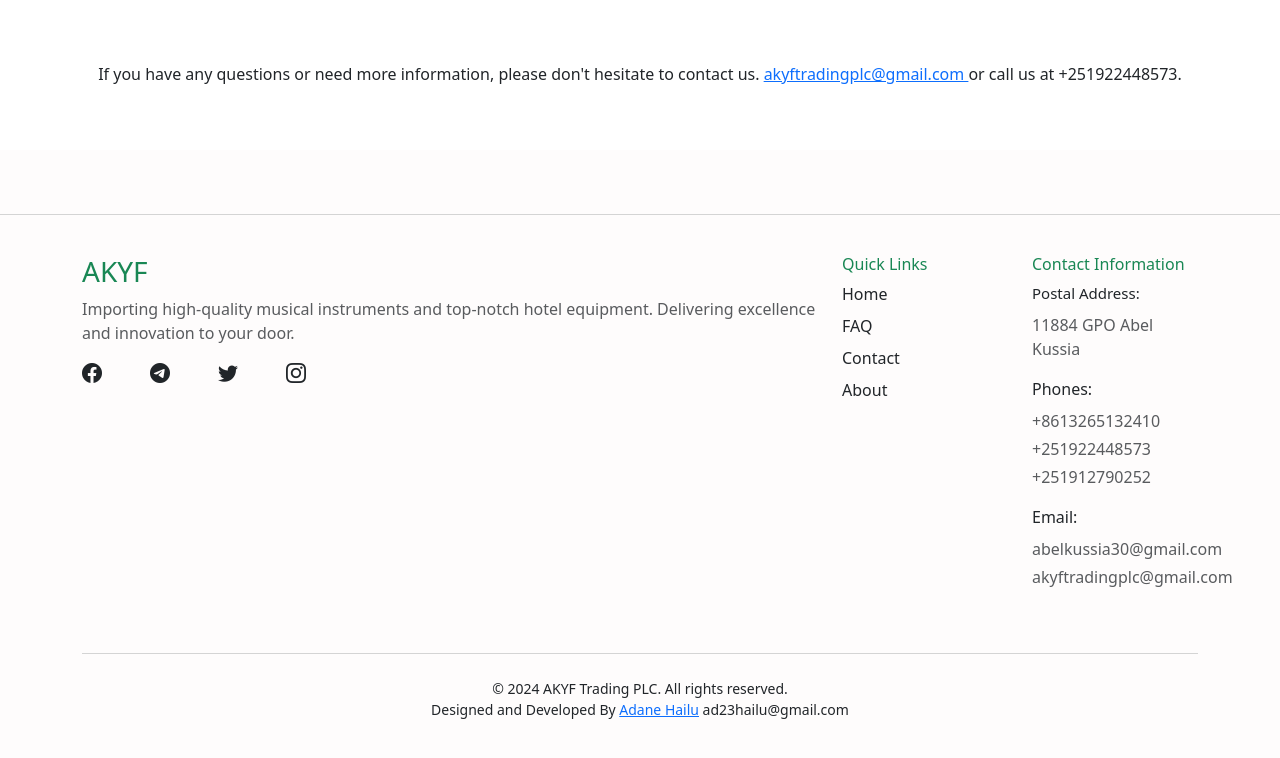
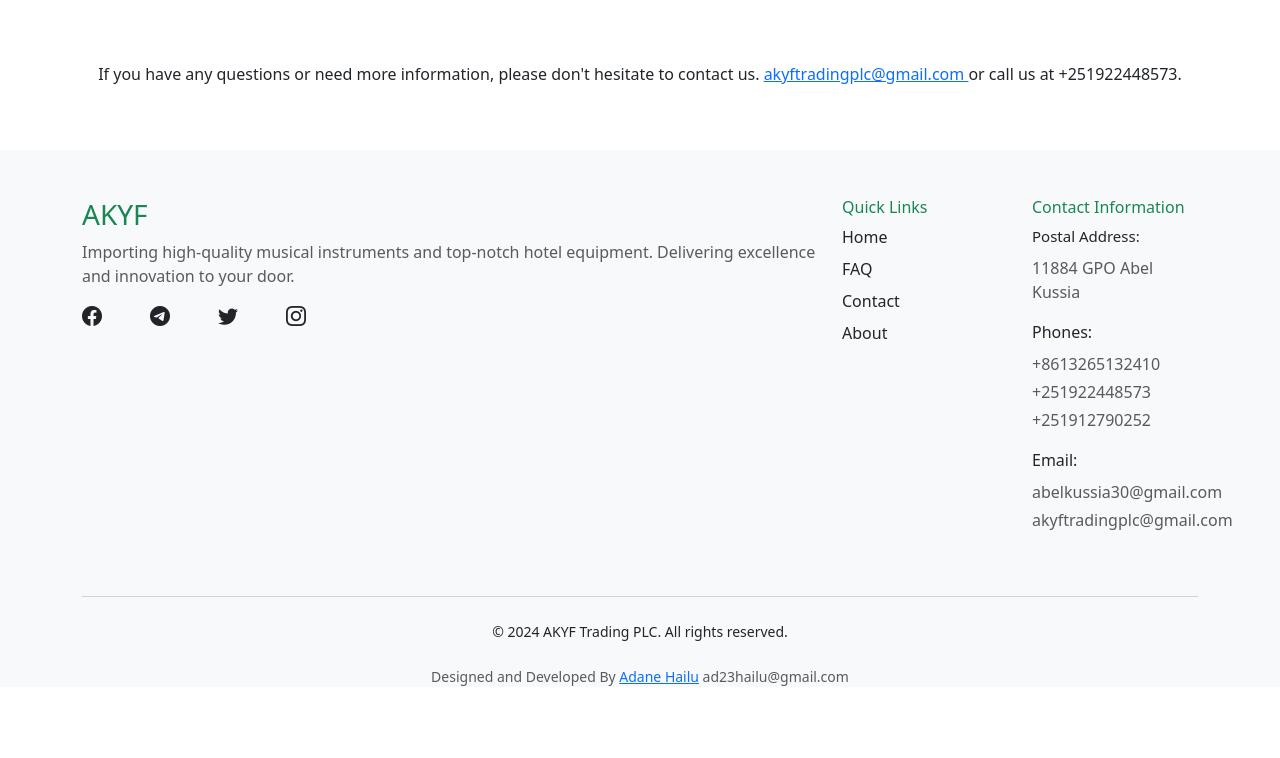
Before and after one commit to ADhailu/AKYF, a plain HTML site: page faq.html in a window 1280 px wide. Shown: the part 980-1738 px from the top of the page. After the commit the page ends 1667 px from the top, so only its background shows below. Drawn offline with nearby package versions, Linux system fonts and the light colour scheme.

Commit message:
Update faq.html

```diff
--- a/faq.html
+++ b/faq.html
@@ -174,9 +174,8 @@
 
         <button id="backToTopBtn" class="btn" title="Go to top"><i class="fas fa-chevron-up"></i></button>
 
-        <footer class="text-dark py-5 mt-5" style="background: rgb(254, 252, 252);">
-            <hr class="text-muted">
-            <div class="container pt-4">
+       <footer class="text-dark pt-5 mt-5 bg-light">
+            <div class="container">
                 <div class="row">
                     <div class="col-md-8">
                         <h3 class="text-success">AKYF</h3>
@@ -221,8 +220,8 @@
                     </div>
                 </div>
                 <hr class="mt-4 mb-4 text-muted">
-                <p class="text-center small mb-0">© 2024 AKYF Trading PLC. All rights reserved.</p>
-                <p class="text-center small mb-0">Designed and Developed By <a class="contact_me">Adane Hailu</a> ad23hailu@gmail.com </p>
+                <p class="text-center small mb-0 mb-4">© 2024 AKYF Trading PLC. All rights reserved.</p>
+                <p class="text-center small mb-0 text-muted">Designed and Developed By <a class="contact_me">Adane Hailu</a> ad23hailu@gmail.com </p>
             </div>
         </footer>
 
```
